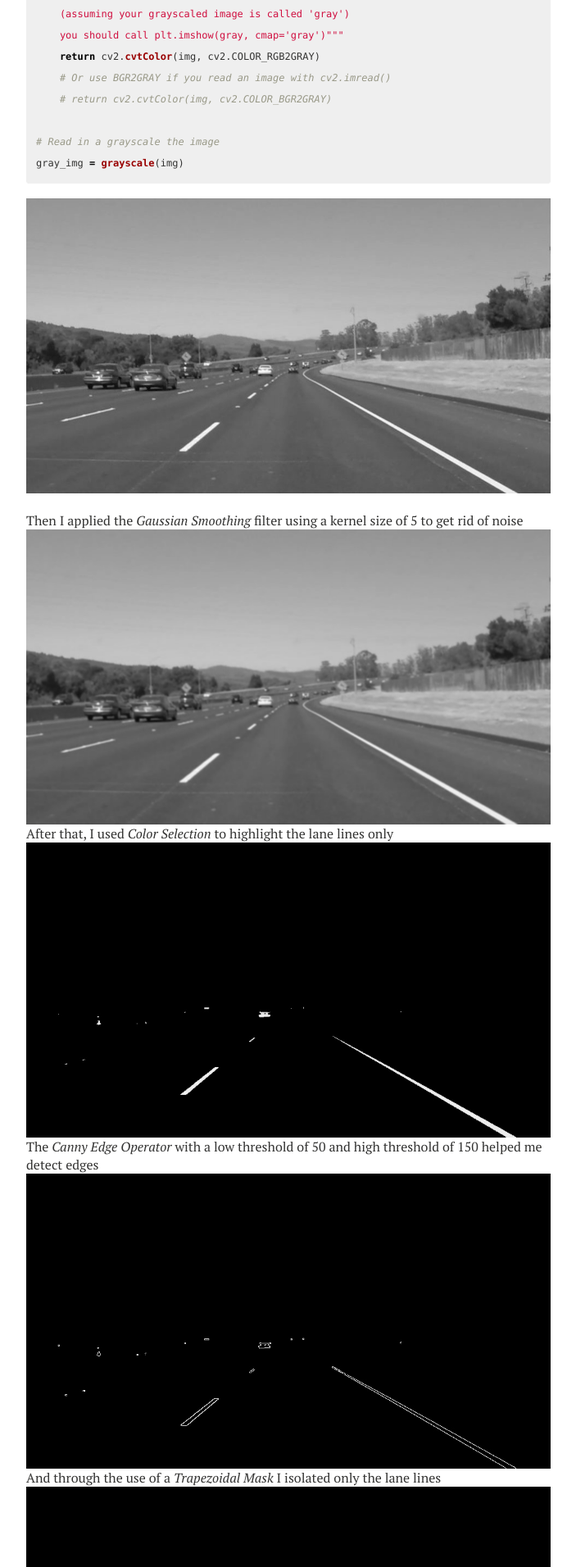
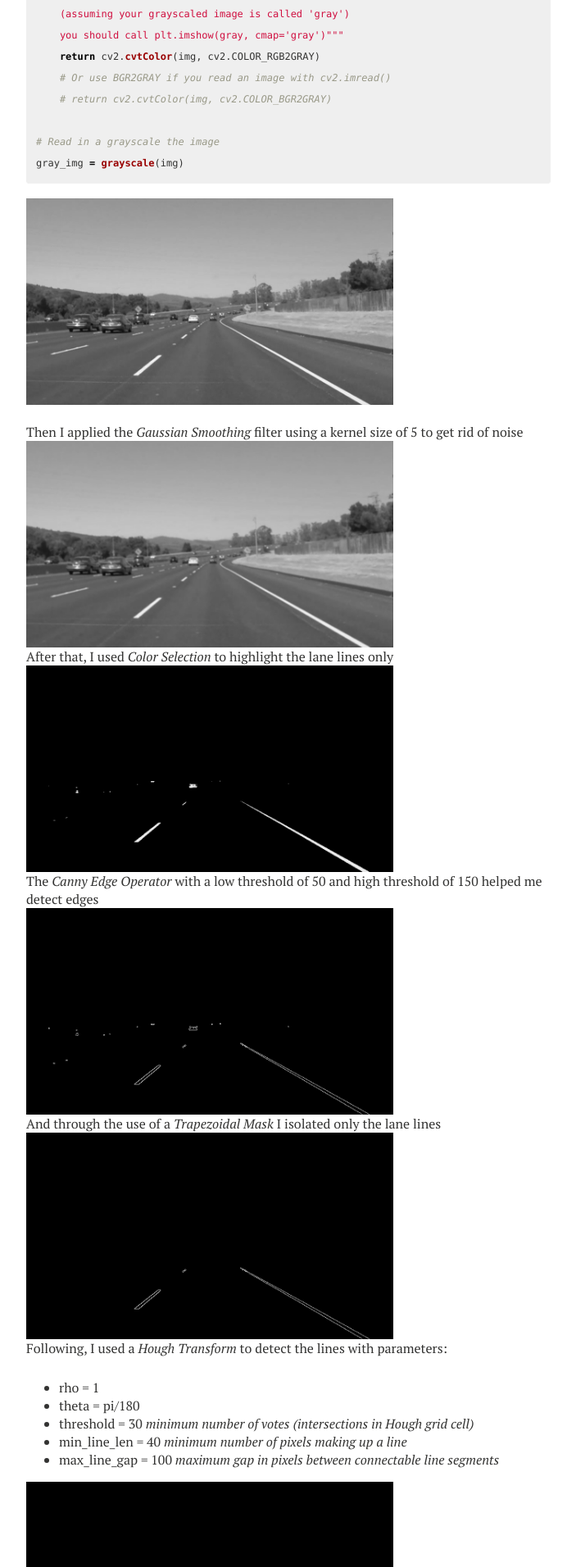
Before and after one commit to IacopomC/iacopomc.github.io, a Jekyll site: the page built from _projects/2020-07-13-lane-finding-project.md, in a window 1280 px wide. Shown: the part 1166-3078 px from the top of the page at 82% size, without its empty margins (288-991 px from the left). Built offline with Jekyll 4.4.1, drawn with Linux system fonts in a browser that asks for light colours; nearby versions of some CDN libraries.

Commit message:
Change width all images

````diff
--- a/_projects/2020-07-13-lane-finding-project.md
+++ b/_projects/2020-07-13-lane-finding-project.md
@@ -31,7 +31,7 @@ image = mpimg.imread('test_images/solidWhiteRight.jpg')
 ```
 <br/>
 
-<img src="{{ site.url }}/assets/images/lane-finding-project/solidWhiteCurve.jpg" width="70%" align="center">
+<img src="{{ site.url }}/assets/images/lane-finding-project/solidWhiteCurve.jpg" width="70%">
 
 <br/>
 
@@ -52,25 +52,25 @@ def grayscale(img):
 gray_img = grayscale(img)
 ```
 
-<img src="{{ site.url }}/assets/images/lane-finding-project/grayscale.jpg">
+<img src="{{ site.url }}/assets/images/lane-finding-project/grayscale.jpg" width="70%">
 
 <br/>
 
 Then I applied the *Gaussian Smoothing* filter using a kernel size of 5 to get rid of noise
 
-<img src="{{ site.url }}/assets/images/lane-finding-project/blur_gray.jpg">
+<img src="{{ site.url }}/assets/images/lane-finding-project/blur_gray.jpg" width="70%">
 
 After that, I used *Color Selection* to highlight the lane lines only
 
-<img src="{{ site.url }}/assets/images/lane-finding-project/highlighted_img.jpg">
+<img src="{{ site.url }}/assets/images/lane-finding-project/highlighted_img.jpg" width="70%">
 
 The *Canny Edge Operator* with a low threshold of 50 and  high threshold of 150 helped me detect edges
 
-<img src="{{ site.url }}/assets/images/lane-finding-project/edges.jpg">
+<img src="{{ site.url }}/assets/images/lane-finding-project/edges.jpg" width="70%">
 
 And through the use of a *Trapezoidal Mask* I isolated only the lane lines
 
-<img src="{{ site.url }}/assets/images/lane-finding-project/masked_img.jpg">
+<img src="{{ site.url }}/assets/images/lane-finding-project/masked_img.jpg" width="70%">
 
 Following, I used a *Hough Transform* to detect the lines with parameters:
 * rho = 1
@@ -79,7 +79,7 @@ Following, I used a *Hough Transform* to detect the lines with parameters:
 * min_line_len = 40 *minimum number of pixels making up a line*
 * max_line_gap = 100 *maximum gap in pixels between connectable line segments*
 
-<img src="{{ site.url }}/assets/images/lane-finding-project/line_image.jpg">
+<img src="{{ site.url }}/assets/images/lane-finding-project/line_image.jpg" width="70%">
 
 To draw a single line on the left and right lanes, I modified the *draw_lines()* function by separating line segments by their slope to decide which segments are part of the left line vs. the right line. During this process, I selected only those lines whose angle fell between 20 and 45 degrees, ignoring possible horizontal and vertical segments that could alter the average.
 
@@ -119,7 +119,7 @@ xbottom_right = np.round((ybottom - avg_right_intercept)/avg_right_slope).astype
 
 ```
 
-<img src="{{ site.url }}/assets/images/lane-finding-project/final_output.jpg">
+<img src="{{ site.url }}/assets/images/lane-finding-project/final_output.jpg" width="70%">
 
 Finally, I applied the same pipeline to 3 different video streams included in the folder ```test_video_output```
 
````
